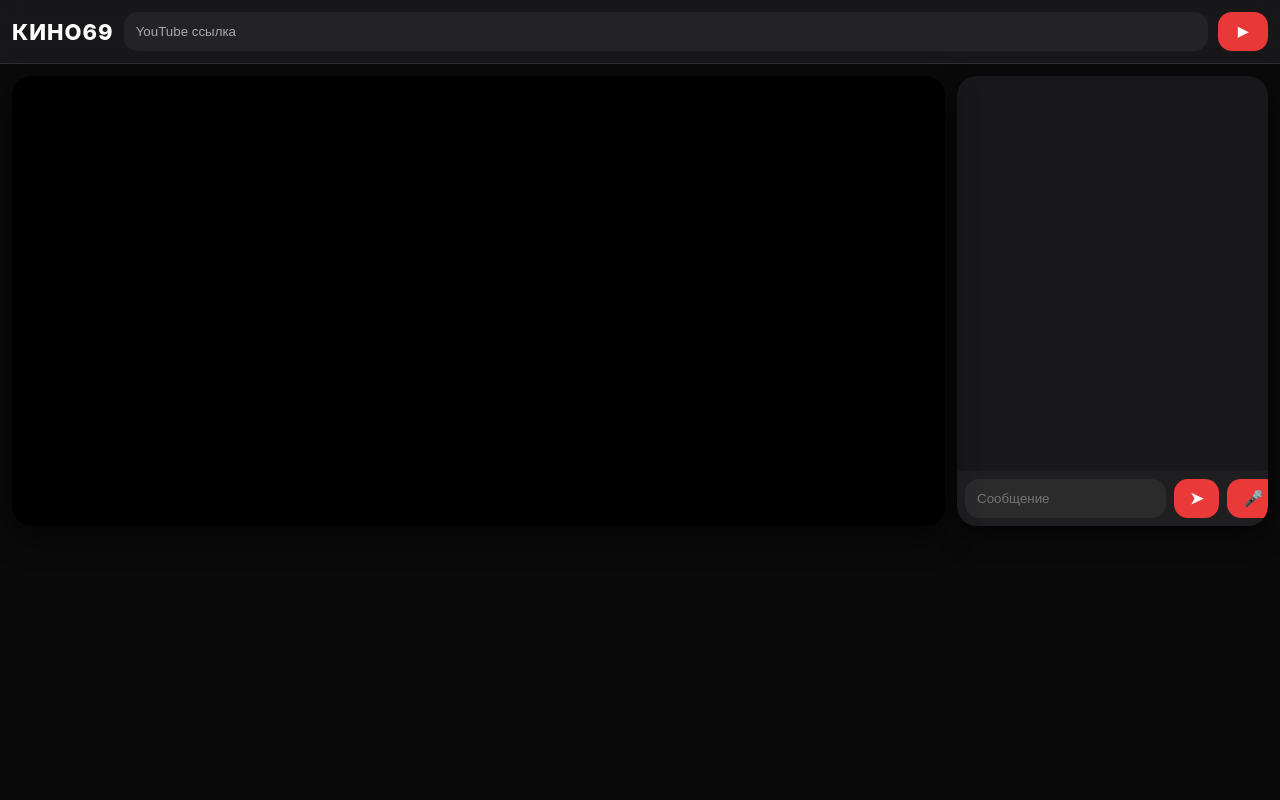
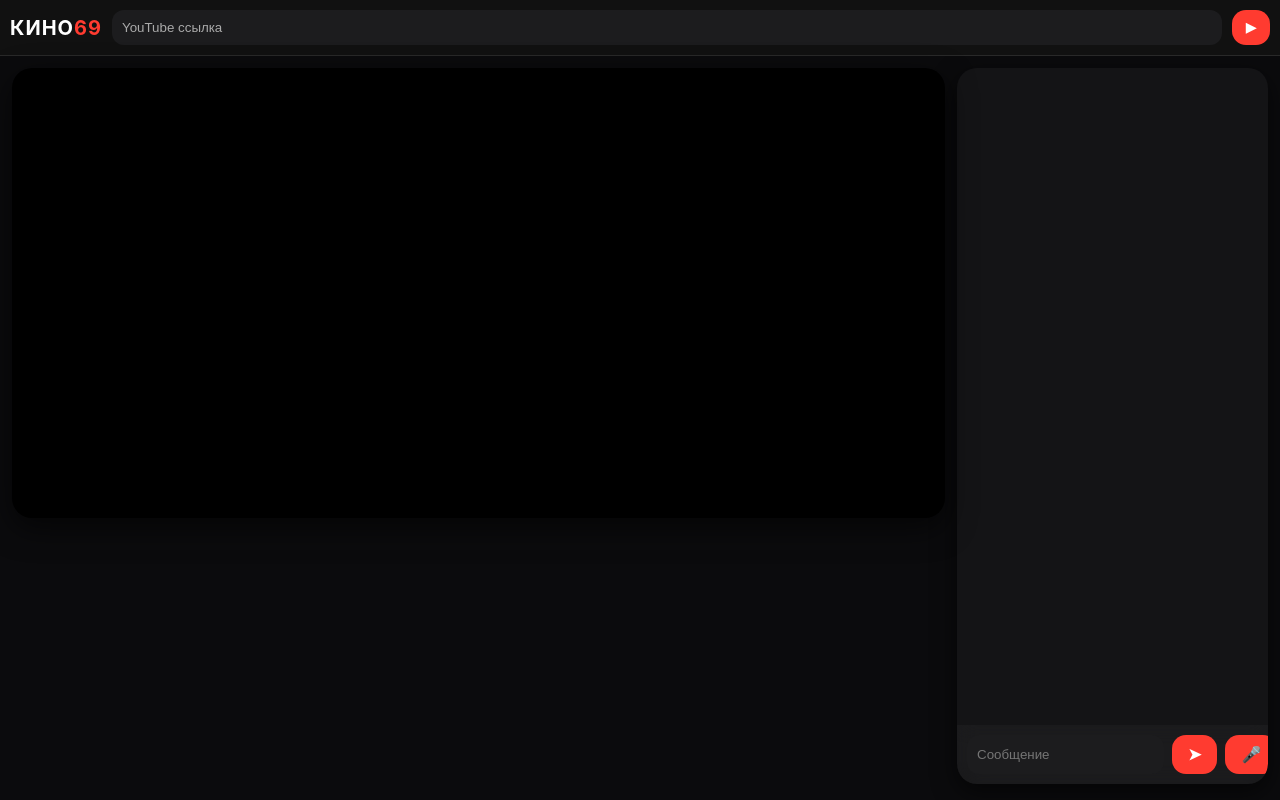
Before and after one commit to nehaevbogdan16-svg/KINO69, a website: page public/room.html in a window 1280 px wide. Drawn offline with nearby package versions, Linux system fonts and the light colour scheme; no server answers.

Commit message:
ук6нук

```diff
--- a/public/css/style.css
+++ b/public/css/style.css
@@ -228,3 +228,83 @@ button:hover {
   color: #ff3c3c;
   margin-left: 2px;
 }
+
+*{box-sizing:border-box}
+body{
+margin:0;
+font-family:-apple-system,BlinkMacSystemFont;
+background:#0b0b0d;
+color:#fff;
+}
+
+.top{
+display:flex;
+gap:10px;
+padding:10px;
+background:#111;
+align-items:center;
+}
+
+.logo{
+font-weight:700;
+font-size:20px;
+}
+.logo span{color:#ff3b30}
+
+.top input{
+flex:1;
+padding:10px;
+border-radius:12px;
+border:none;
+background:#1c1c1e;
+color:#fff;
+}
+
+button{
+background:#ff3b30;
+border:none;
+color:#fff;
+padding:10px 14px;
+border-radius:14px;
+}
+
+.container{
+display:flex;
+height:calc(100vh - 60px);
+}
+
+.player{flex:3}
+
+.chat{
+flex:1;
+display:flex;
+flex-direction:column;
+background:#141416;
+}
+
+#messages{
+flex:1;
+padding:10px;
+overflow:auto;
+}
+
+.chat-controls{
+display:flex;
+gap:8px;
+padding:10px;
+}
+
+.chat-controls input{
+flex:1;
+padding:10px;
+border-radius:12px;
+border:none;
+background:#1c1c1e;
+color:#fff;
+}
+
+/* 📱 MOBILE */
+@media(max-width:768px){
+.container{flex-direction:column}
+.chat{height:40vh}
+}
```
